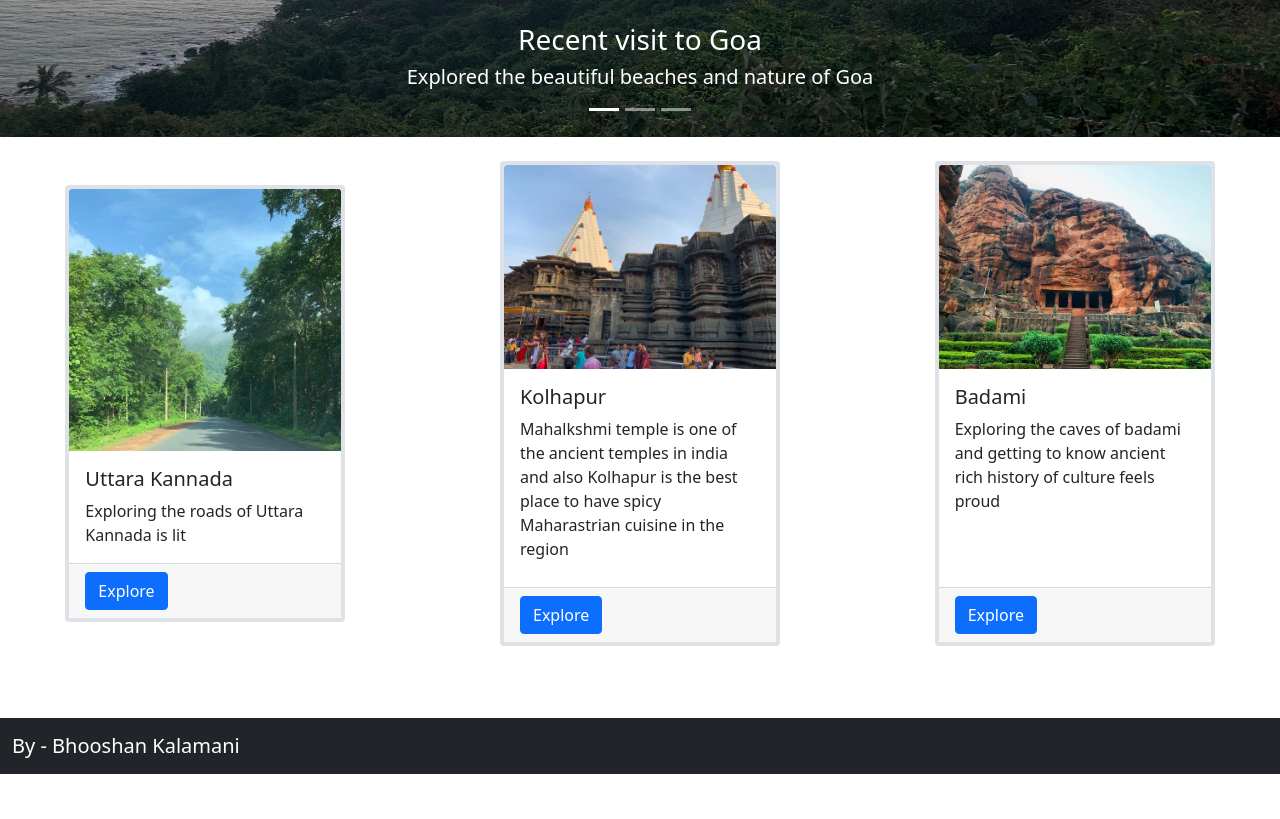
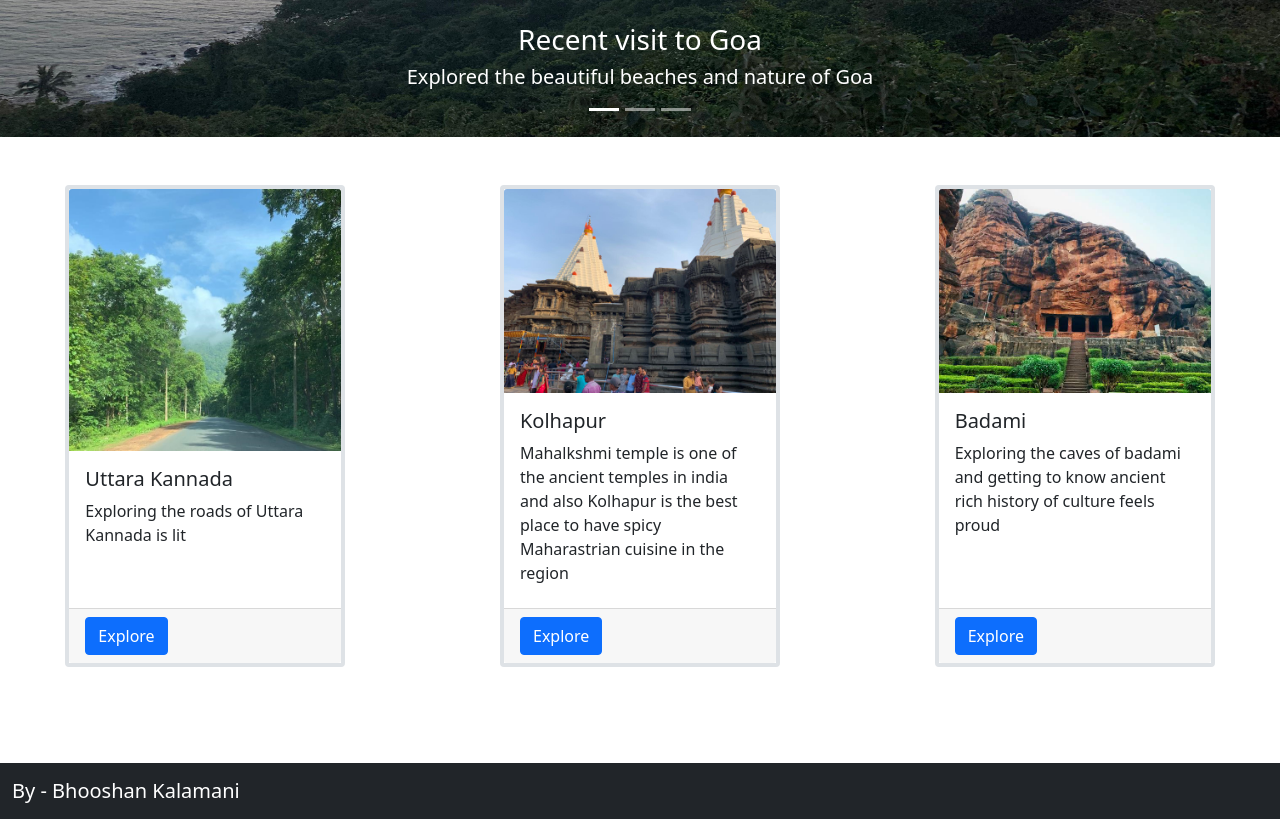
Before and after one commit to bhooshank/mytravelblogwebsite, a plain HTML site: page index.html in a window 1280 px wide. Shown: the part 391-1210 px from the top of the page. Before the commit the page ends 1165 px from the top, so only its background shows below. Drawn offline with nearby package versions, Linux system fonts and the light colour scheme.

Commit message:
fix card size

```diff
--- a/styles.css
+++ b/styles.css
@@ -42,7 +42,7 @@ body {
 
 @media screen and (min-width: 768px) {
     .card-size-custom {
-        min-height: 432px;
+        min-height: 482px;
         width: 280px;
         box-shadow: grey;
     }
--- a/templates/home.html
+++ b/templates/home.html
@@ -63,7 +63,7 @@
         </div>
       </div>
     </div>
-    <div class="col-md-4 d-flex justify-content-center">
+    <div class="col-md-4 py-4 d-flex justify-content-center">
       <div class="card card-size-custom border border-4">
         <img src="assets\7512db95-25d5-4d5c-9f05-966ec79524dd.jpg" class="card-img-top" alt="Image not available">
         <div class="card-body">
@@ -76,7 +76,7 @@
         </div>
       </div>
     </div>
-    <div class="col-md-4 d-flex justify-content-center">
+    <div class="col-md-4 py-4 d-flex justify-content-center">
       <div class="card card-size-custom border border-4">
         <img src="assets\9f782c90-38dd-4fa1-b7d5-96c3987646bb.jpg" class="card-img-top" alt="Image not available">
         <div class="card-body">
```
